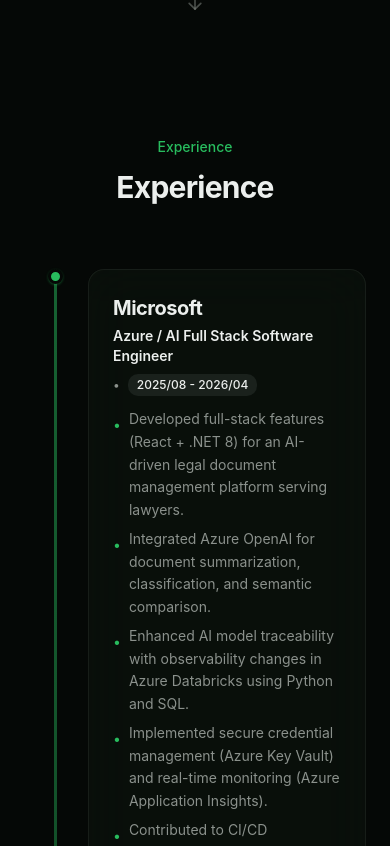
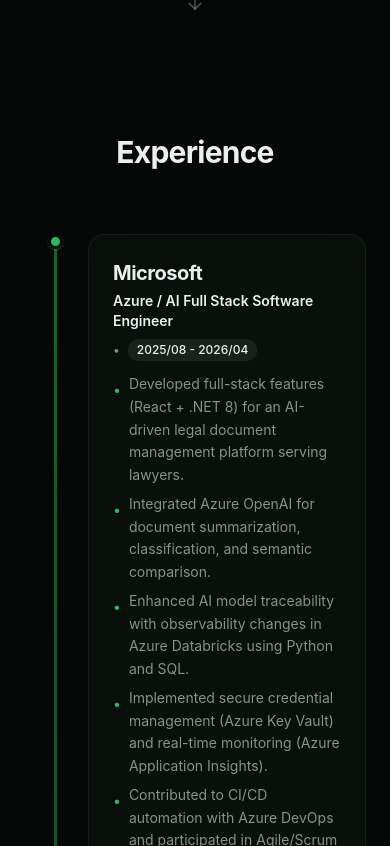
Before and after one commit to eltatata/David-Portfolio, a Next.js app: page / in a window 390 px wide. Shown: the part 818-1664 px from the top of the page. Built offline with nearby package versions, Linux system fonts and the light colour scheme.

Commit message:
style: remove duplicated green subtitle from section headers

```diff
--- a/src/components/sections/contact.tsx
+++ b/src/components/sections/contact.tsx
@@ -34,14 +34,6 @@
     <section id="contact" className="py-24 px-6">
       <FadeInSection className="max-w-2xl mx-auto text-center">
         <div className="backdrop-blur-xl bg-card/60 border border-border/60 rounded-3xl p-10">
-          <motion.span
-            initial={{ opacity: 0 }}
-            whileInView={{ opacity: 1 }}
-            viewport={{ once: true }}
-            className="inline-block text-sm font-medium text-primary mb-3"
-          >
-            {t('contact.title')}
-          </motion.span>
           <h2 className="text-3xl md:text-4xl font-bold mb-6 tracking-tight">
             {t('contact.title')}
           </h2>
--- a/src/components/sections/experience.tsx
+++ b/src/components/sections/experience.tsx
@@ -15,15 +15,7 @@
     <section id="experience" className="py-24 px-6">
       <FadeInSection className="max-w-4xl mx-auto">
         <div className="text-center mb-16">
-          <motion.span
-            initial={{ opacity: 0 }}
-            whileInView={{ opacity: 1 }}
-            viewport={{ once: true }}
-            className="inline-block text-sm font-medium text-primary mb-3"
-          >
-            {t('experience.title')}
-          </motion.span>
-          <h2 className="text-3xl md:text-4xl font-bold tracking-tight">
+<h2 className="text-3xl md:text-4xl font-bold tracking-tight">
             {t('experience.title')}
           </h2>
         </div>
--- a/src/components/sections/projects.tsx
+++ b/src/components/sections/projects.tsx
@@ -19,15 +19,7 @@
     <section id="projects" className="py-24 px-6">
       <FadeInSection className="max-w-6xl mx-auto">
         <div className="text-center mb-16">
-          <motion.span
-            initial={{ opacity: 0 }}
-            whileInView={{ opacity: 1 }}
-            viewport={{ once: true }}
-            className="inline-block text-sm font-medium text-primary mb-3"
-          >
-            {t('projects.title')}
-          </motion.span>
-          <h2 className="text-3xl md:text-4xl font-bold tracking-tight">
+<h2 className="text-3xl md:text-4xl font-bold tracking-tight">
             {t('projects.title')}
           </h2>
         </div>
```
